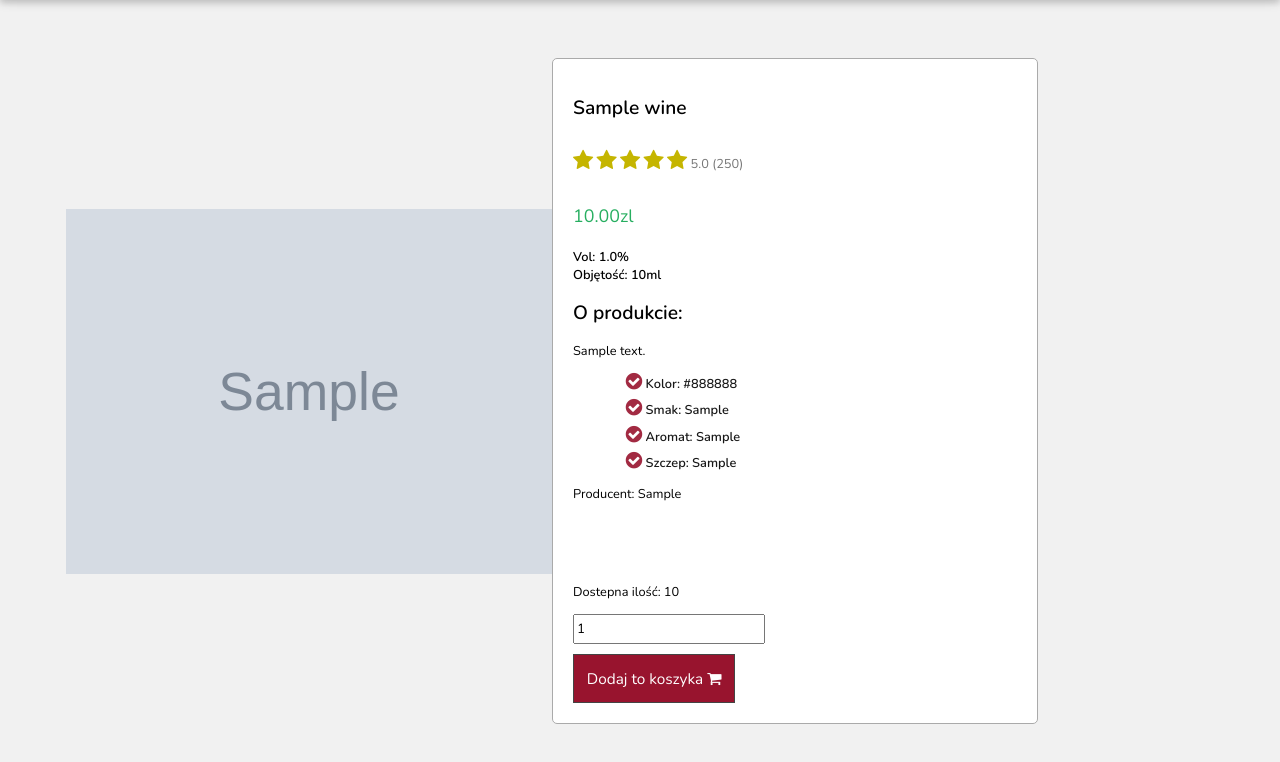
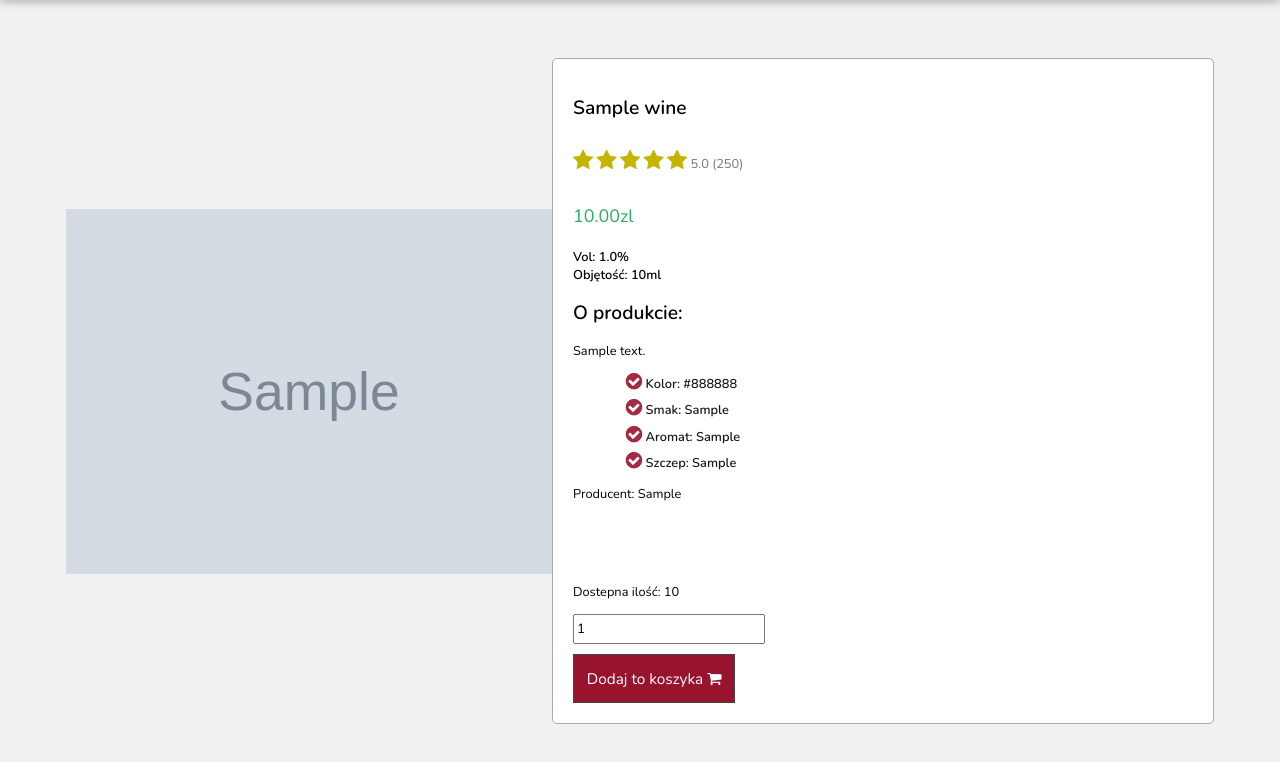
Before and after one commit to kleist0202/subtilia, a Django app: page /wine_page/1/ in a window 1280 px wide. Shown: the part 60-822 px from the top of the page. Run offline with Django 4.2, Linux system fonts and the light colour scheme; tables that the repository leaves empty hold one stand-in row (values such as "Sample post"); grey boxes marked "Sample" are stand-in pictures.

Commit message:
adjust minimum width in wine_page so its always the same width even without text

```diff
--- a/static/css/style.css
+++ b/static/css/style.css
@@ -792,7 +792,7 @@ span.price {
     margin: 0;
     padding: 20px;
     height: auto;
-    min-width: 38rem;
+    min-width: 51.7rem;
     border: 1px solid #aaa;
     border-radius: 5px;
     background: #fff;
```
